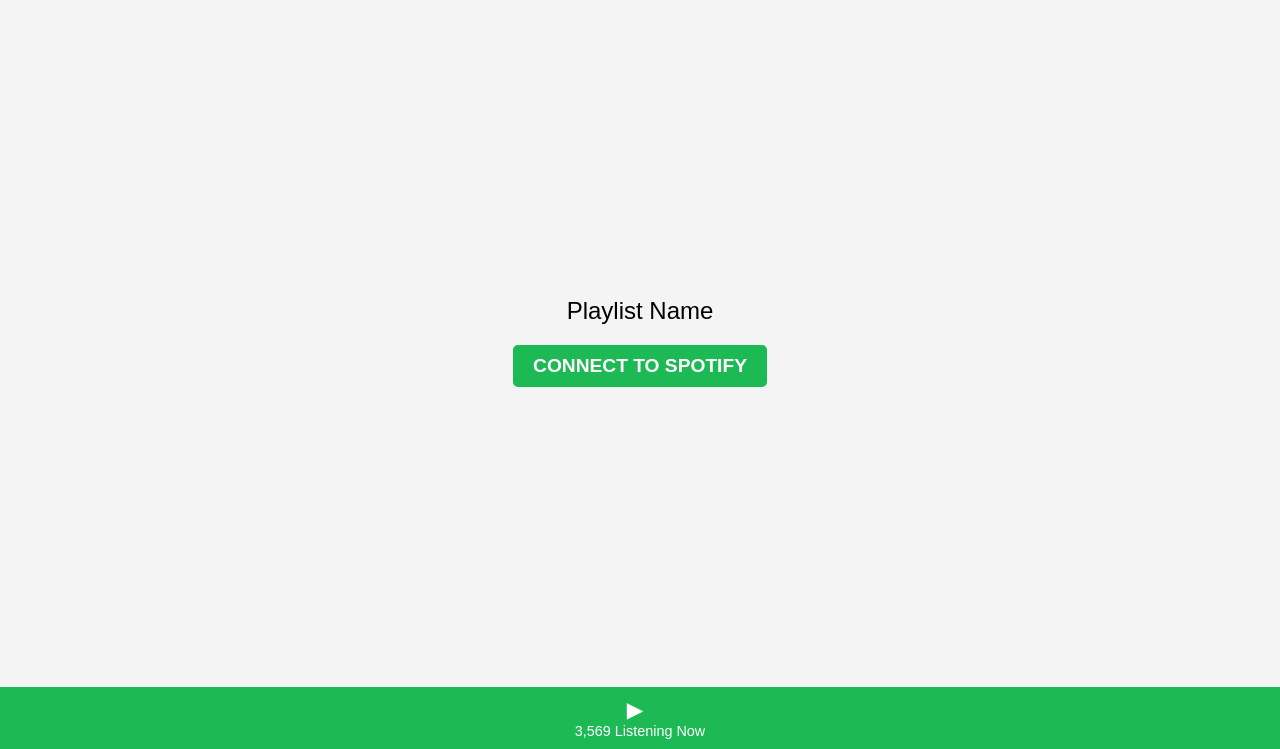
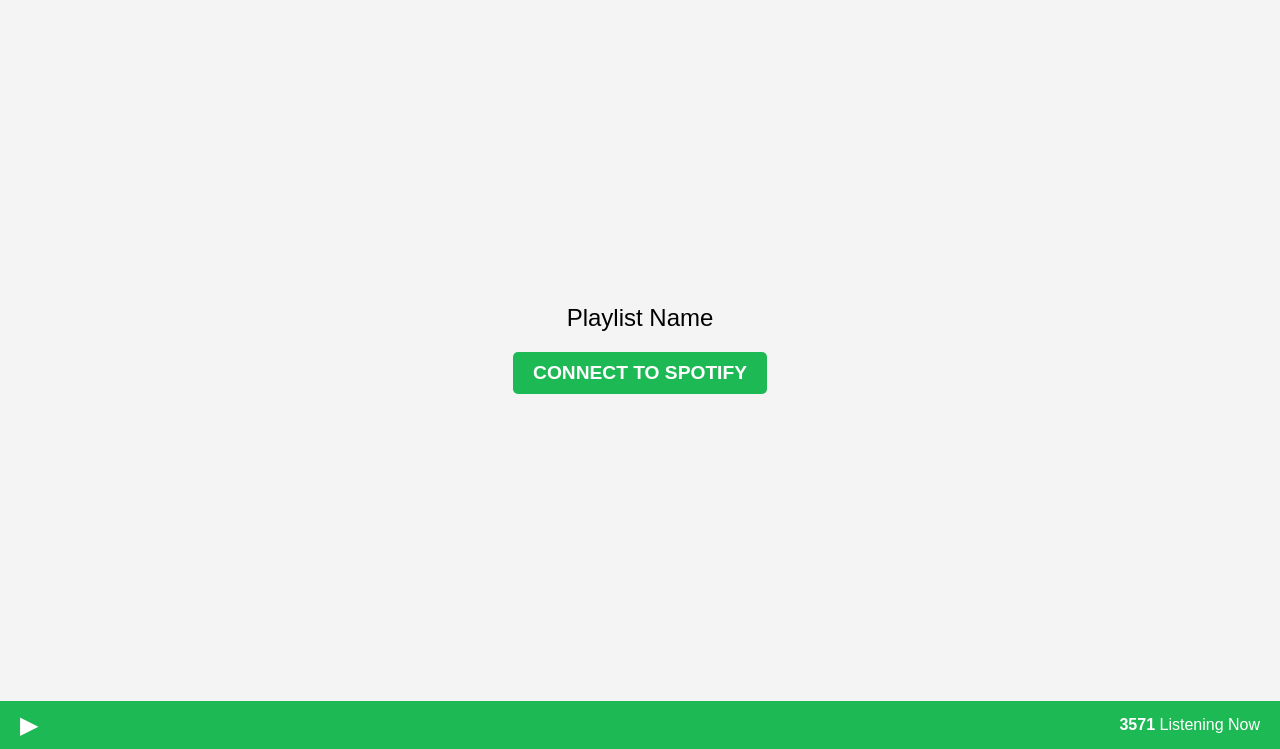
Before and after one commit to SoundscapeStreams/pl-landinpages, a plain HTML site: page index.html in a window 1280 px wide. Shown: the part 51-800 px from the top of the page. Drawn offline with Linux system fonts and the light colour scheme.

Commit message:
Update index.html

```diff
--- a/index.html
+++ b/index.html
@@ -32,12 +32,27 @@
         .footer {
             background: #1DB954;
             color: white;
-            text-align: center;
-            padding: 10px 0;
-            font-size: 0.9em;
+            display: flex;
+            justify-content: space-between;
+            align-items: center;
+            padding: 10px 20px;
             position: sticky;
             bottom: 0;
             z-index: 1000;
+        }
+
+        .play-icon {
+            font-size: 1.5em;
+            cursor: pointer;
+        }
+
+        .listening-now {
+            text-align: right;
+            font-size: 1em;
+        }
+
+        .listening-now span {
+            font-weight: bold;
         }
 
         /* Main Content */
@@ -71,17 +86,6 @@
         .connect-button:hover {
             background: #1ed760;
         }
-
-        /* Utility Classes */
-        .play-icon {
-            font-size: 1.5em;
-            margin-right: 10px;
-            cursor: pointer;
-        }
-
-        .listeners {
-            font-size: 1em;
-        }
     </style>
 </head>
 <body>
@@ -97,7 +101,20 @@
     <!-- Footer -->
     <div class="footer">
         <div class="play-icon">▶</div>
-        <div class="listeners">3,569 Listening Now</div>
+        <div class="listening-now">
+            <span id="listener-count">3569</span> Listening Now
+        </div>
     </div>
+
+    <script>
+        // Counter initialization
+        let listenerCount = 3569;
+
+        // Increment the counter every 1-2 seconds
+        setInterval(() => {
+            listenerCount += 1;
+            document.getElementById('listener-count').textContent = listenerCount;
+        }, Math.random() * 1000 + 1000); // Random interval between 1-2 seconds
+    </script>
 </body>
 </html>
```
